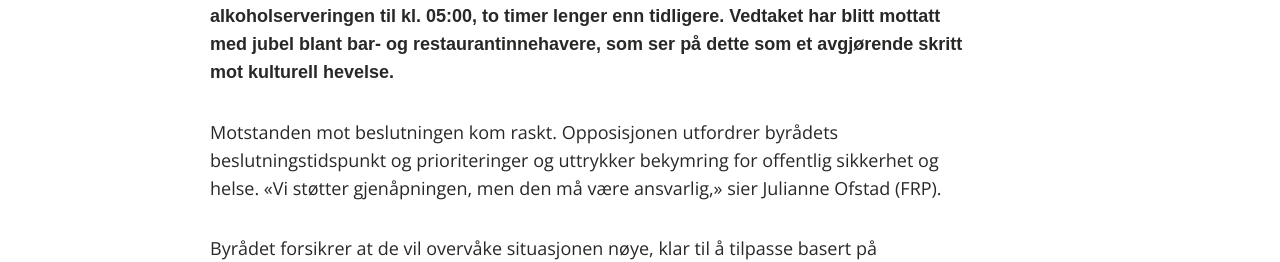
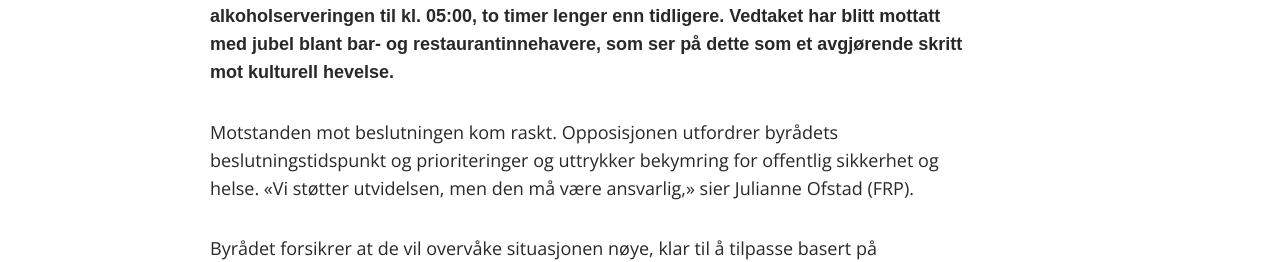
Before and after one commit to Ojself/avisaolso, a Next.js app: page /oslo-byrad-vedtar-utvidet-skjenketid in a window 1280 px wide. Shown: the part 1666-1928 px from the top of the page. Built offline with nearby package versions, Linux system fonts and the light colour scheme; a web font is replaced by a local one.

Commit message:
quick commit

```diff
--- a/src/app/oslo-byrad-vedtar-utvidet-skjenketid/components/Article.tsx
+++ b/src/app/oslo-byrad-vedtar-utvidet-skjenketid/components/Article.tsx
@@ -37,9 +37,8 @@ export default function Article() {
           <p className='mb-8'>
             Motstanden mot beslutningen kom raskt. Opposisjonen utfordrer
             byrådets beslutningstidspunkt og prioriteringer og uttrykker
-            bekymring for offentlig sikkerhet og helse. «Vi støtter
-            gjenåpningen, men den må være ansvarlig,» sier Julianne Ofstad
-            (FRP).
+            bekymring for offentlig sikkerhet og helse. «Vi støtter utvidelsen,
+            men den må være ansvarlig,» sier Julianne Ofstad (FRP).
           </p>
 
           <p className='mb-8'>
```
